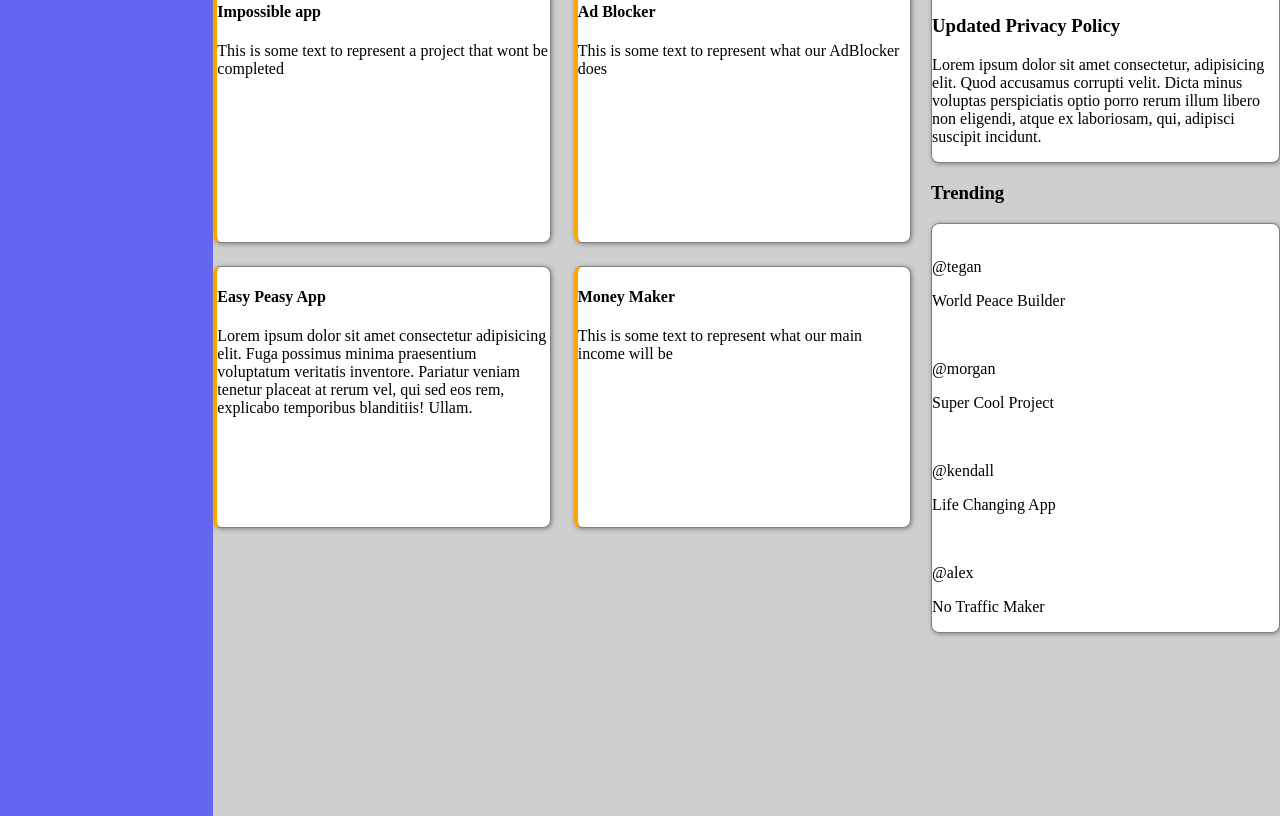
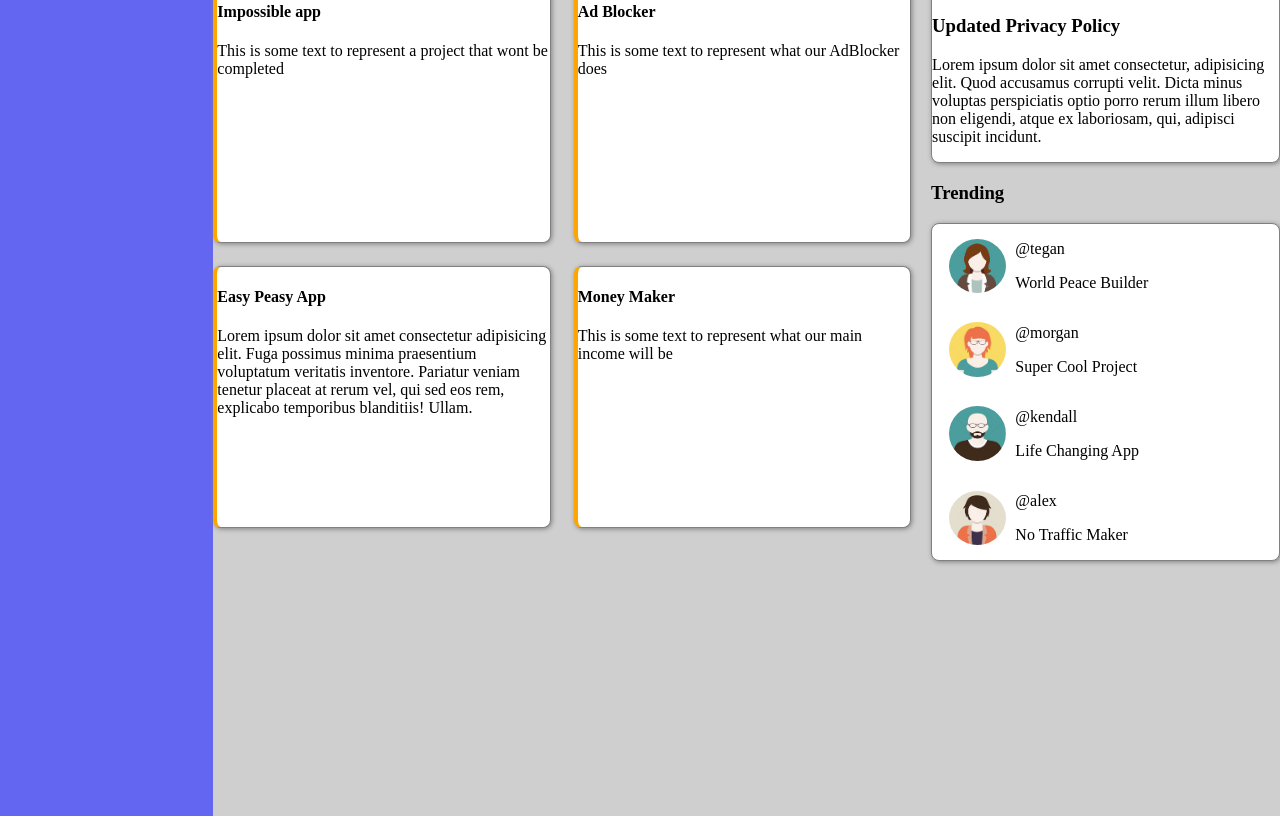
Before and after one commit to boel78/AdminDashboard, a plain HTML site: page index.html in a window 1280 px wide. Shown: the part 556-1372 px from the top of the page. Drawn offline with Linux system fonts and the light colour scheme.

Commit message:
fixade bilder och snabb layout trending

```diff
--- a/index.html
+++ b/index.html
@@ -128,24 +128,32 @@
                 <h3>Trending</h3>
                 <div class="trendingContainer">
                     <div class="trendingContent" id="tegan">
-                        <img href="">
+                        <img src="images/profile2.png">
+                        <div>
                             <p class="name">@tegan</p>
                             <p class="tweet">World Peace Builder</p>
                         </div>
+                    </div>
                     <div class="trendingContent" id="morgan">
-                        <img href="">
+                        <img src="images/profile1.png">
+                        <div>
                             <p class="name">@morgan</p>
                             <p class="tweet">Super Cool Project</p>
                         </div>
+                    </div>
                     <div class="trendingContent" id="kendall">
-                        <img href="">
+                        <img src="images/profile3.png">
+                        <div>
                             <p class="name">@kendall</p>
                             <p class="tweet">Life Changing App</p>
                         </div>
+                    </div>
                     <div class="trendingContent" id="alex">
-                        <img href="">
+                        <img src="images/profile4.png">
+                        <div>
                             <p class="name">@alex</p>
                             <p class="tweet">No Traffic Maker</p>
+                        </div>
                     </div>
                 </div>
             </div>
--- a/style.css
+++ b/style.css
@@ -146,6 +146,16 @@ body{
     grid-row: 2/3;
 
 }
+.trendingContent img{
+    width: 57px;
+    border-radius: 50%;
+}
+.trendingContent{
+    margin-left: 5%;
+    display: grid;
+    grid-template-columns: 1fr 4fr;
+    align-items: center;
+}
 .projectsContainer{
     display: grid;
     grid-template-columns: 1fr 1fr;
```
Lines whose indentation alone changed are shown as unchanged.
